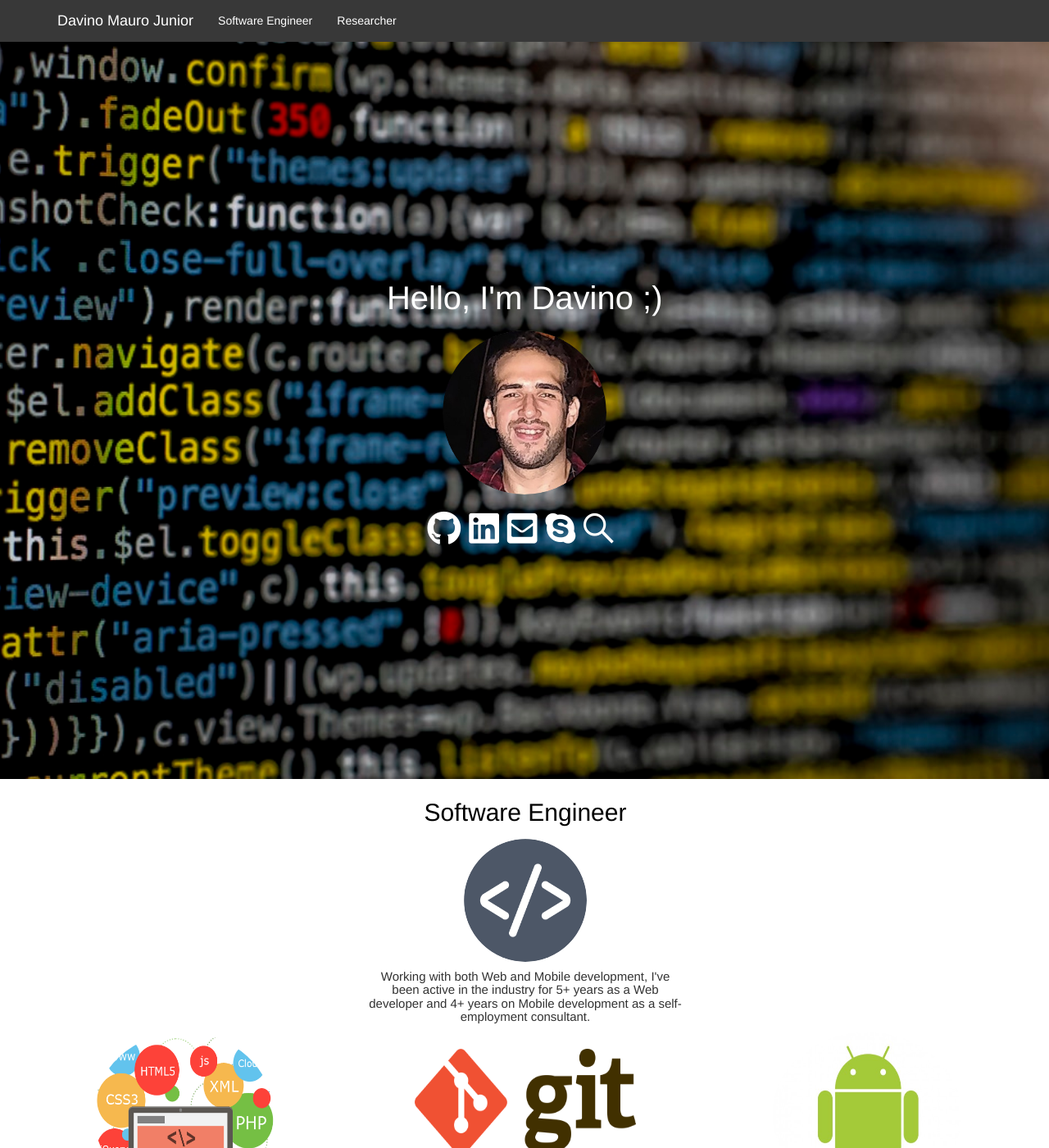
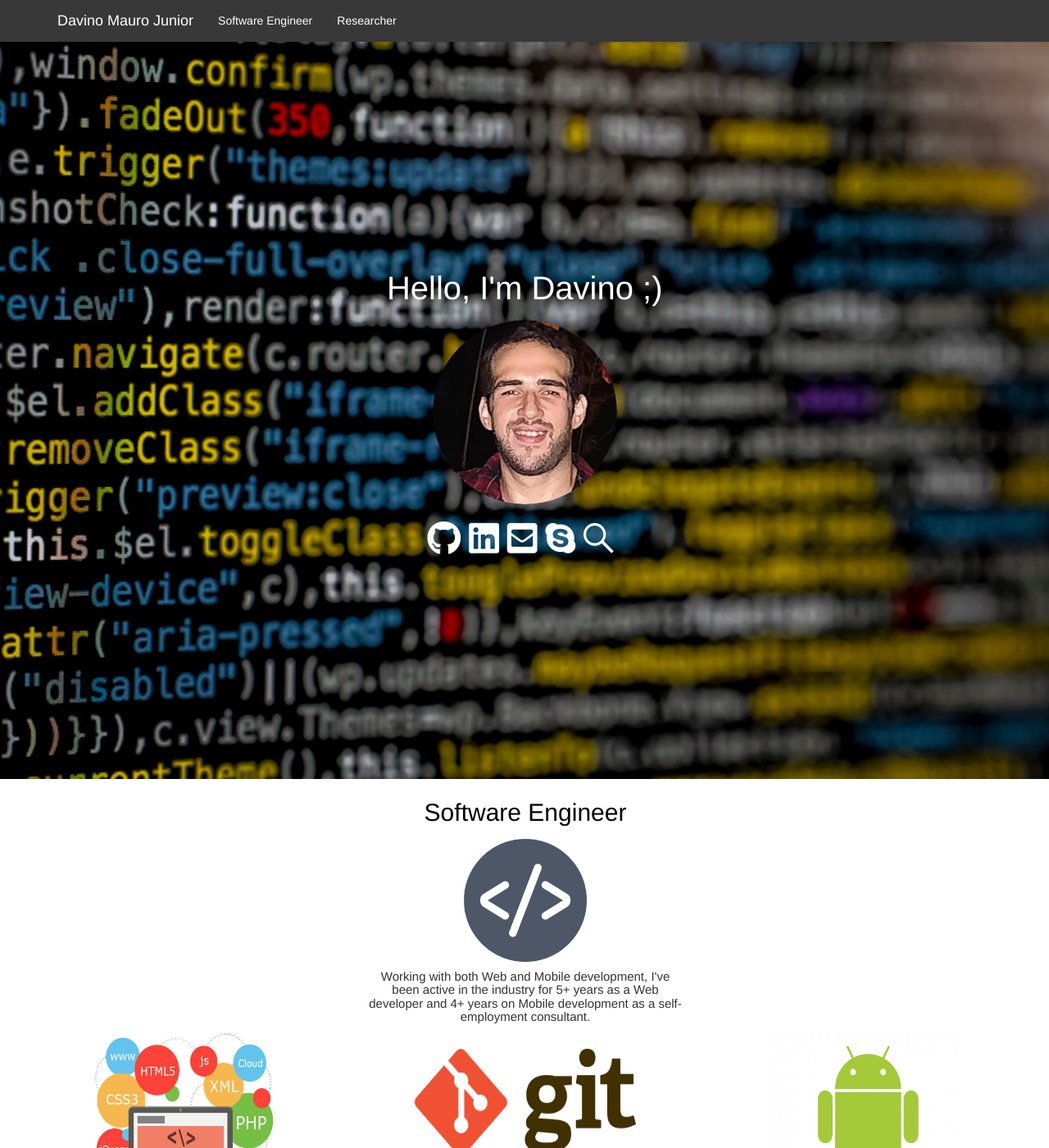
Before and after one commit to davinomjr/davinomjr.github.io, a Jekyll site: the page built from index.md, in a window 1280 px wide and 1400 px high. Shown: the whole window at 82% size. Built offline with Jekyll 4.4.1, drawn with Linux system fonts in a browser that asks for light colours.

Commit message:
Adjust image size

```diff
--- a/assets/css/site.css
+++ b/assets/css/site.css
@@ -122,9 +122,14 @@ body {
 }
 
 .centered-img {
-    border-radius: 50%;
     width: 200px;
     height: 200px;
+}
+
+.personal-img {
+    border-radius: 50%;
+    width: 225px;
+    height: 225px;
 }
 
 .center {
@@ -134,7 +139,6 @@ body {
 
 /* Center div */
 .v-wrap {
-    height: 700px;
     white-space: nowrap;
     text-align: center;
 }
--- a/index.md
+++ b/index.md
@@ -32,7 +32,7 @@ layout: default
             <div>
                 <p style="font-size:40px; color: white">Hello, I'm Davino ;)</p>
             </div>
-            <img src="/assets/images/Me.png" class="centered-img" alt="personal-photo" />
+            <img src="/assets/images/Me.png" class="personal-img" alt="personal-photo" />
             <ul class="horizontal-icons list-unstyled m-t-20 m-r-10">
                 <li>
                     <a href="https://github.com/davinomjr/" title="GitHub">
```
